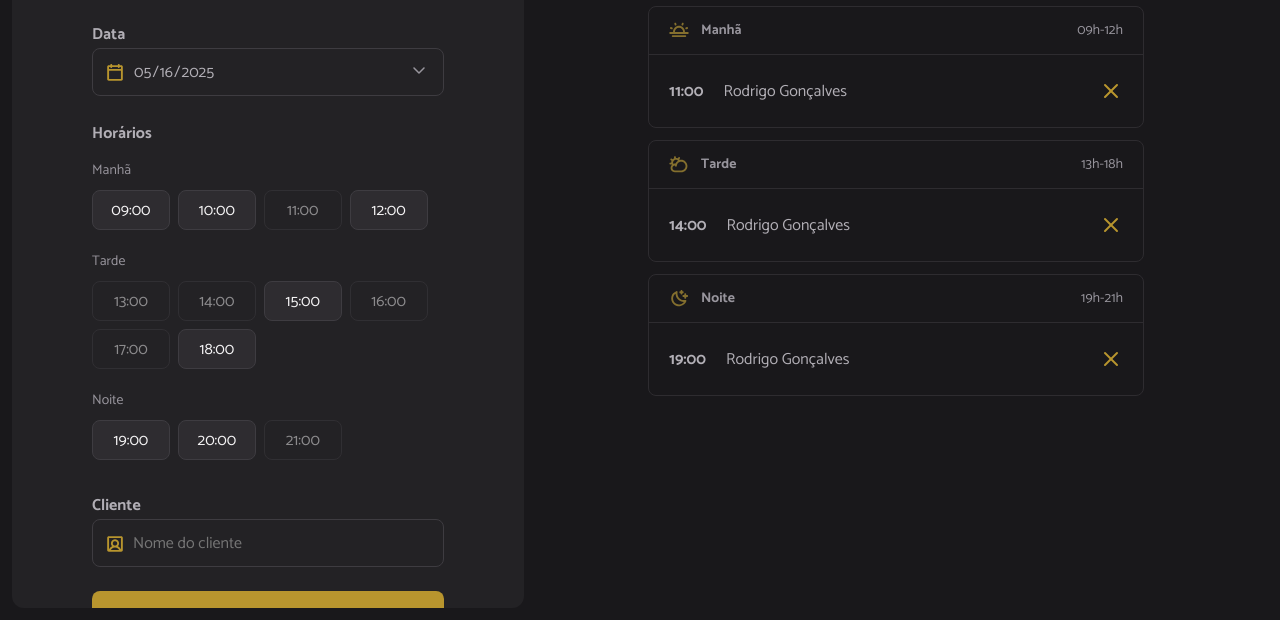
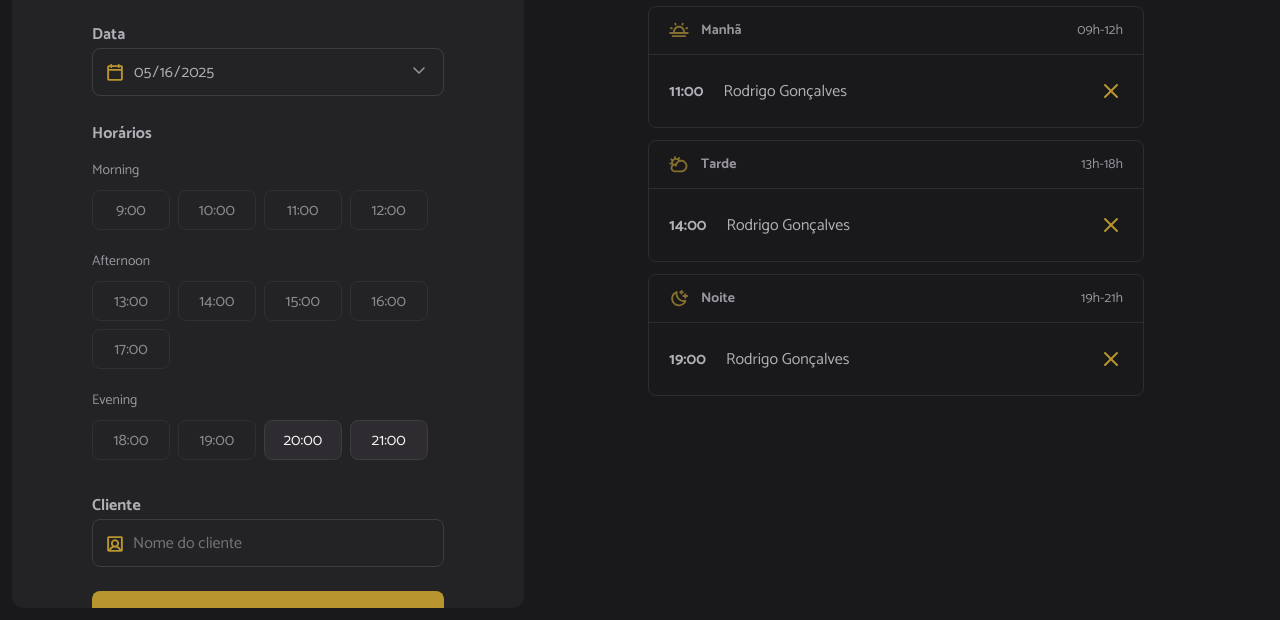
Before and after one commit to matheustizianel/hairday, a website built with webpack: page index.html in a window 1280 px wide. Shown: the part 180-800 px from the top of the page. Built offline with nearby package versions, Linux system fonts and the light colour scheme.

Commit message:
hours dinamically generated

```diff
--- a/index.html
+++ b/index.html
@@ -31,25 +31,30 @@
         <span class="label">Horários</span>
         <ul id="hours" class="hours" aria-label="Horários disponíveis de manhã">
           <!-- Exemplo: Manhã -->
-          <li data-period="morning" class="hour-period">Manhã</li>
+
+          <!-- <li data-period="morning" class="hour-period">Manhã</li>
           <li data-period="morning" value="09:00" class="hour hour-available">09:00</li>
           <li data-period="morning" value="10:00" class="hour hour-available">10:00</li>
           <li data-period="morning" value="11:00" class="hour hour-unavailable">11:00</li>
-          <li data-period="morning" value="12:00" class="hour hour-available">12:00</li>
+          <li data-period="morning" value="12:00" class="hour hour-available">12:00</li> -->
+
           <!-- Exemplo: Tarde  -->
-          <li data-period="morning" class="hour-period">Tarde</li>
+
+          <!-- <li data-period="morning" class="hour-period">Tarde</li>
           <li data-period="afternoon" value="13:00" class="hour hour-unavailable">13:00</li>
           <li data-period="afternoon" value="14:00" class="hour hour-unavailable">14:00</li>
           <li data-period="afternoon" value="15:00" class="hour hour-available">15:00</li>
           <li data-period="afternoon" value="16:00" class="hour hour-unavailable">16:00</li>
           <li data-period="afternoon" value="17:00" class="hour hour-unavailable">17:00</li>
-          <li data-period="afternoon" value="18:00" class="hour hour-available">18:00</li>
+          <li data-period="afternoon" value="18:00" class="hour hour-available">18:00</li> -->
+
           <!-- Exemplo: Noite -->
-          <li data-period="morning" class="hour-period">Noite</li>
+
+          <!-- <li data-period="morning" class="hour-period">Noite</li>
 
           <li data-period="night" value="19:00" class="hour hour-available">19:00</li>
           <li data-period="night" value="20:00" class="hour hour-available">20:00</li>
-          <li data-period="night" value="21:00" class="hour hour-unavailable">21:00</li>
+          <li data-period="night" value="21:00" class="hour hour-unavailable">21:00</li> -->
         </ul>
 
         <label for="client" class="label">Cliente</label>
--- a/src/main.js
+++ b/src/main.js
@@ -7,3 +7,4 @@ import "./styles/schedule.css"
 import "./libs/dayjs.js"
 
 import "./modules/form/submit.js"
+import "./modules/page-load.js"
--- /dev/null
+++ b/src/modules/form/hours-load.js
@@ -0,0 +1,42 @@
+import {openingHours} from "../../utils/opening-hours.js"
+import dayjs from "dayjs"
+
+const hours = document.querySelector("#hours")
+
+export function hoursLoad({date}) {
+    const opening = openingHours.map((hour) => {
+        const [scheduleHour] = hour.split(":")
+
+        const isPastHour = dayjs(date).add(scheduleHour, "hour").isAfter(dayjs())
+
+        return ({
+            hour,
+            available: isPastHour
+        })
+    })
+
+    opening.forEach(({hour, available}) => {
+        const li = document.createElement("li")
+        li.classList.add("hour")
+        li.classList.add(available ? "hour-available" : "hour-unavailable")
+        li.textContent = hour
+
+        if (hour === "9:00") {
+            hourHeaderAdd("Morning")
+        } else if (hour === "13:00") {
+            hourHeaderAdd("Afternoon")
+        } else if (hour === "18:00") {
+            hourHeaderAdd("Evening")
+        }
+
+        hours.append(li)
+    })
+}
+
+function hourHeaderAdd(title) {
+    const header = document.createElement("li")
+    header.classList.add("hour-period")
+    header.textContent = title
+
+    hours.append(header)
+}
--- /dev/null
+++ b/src/modules/page-load.js
@@ -0,0 +1,5 @@
+import { schedulesDay } from "./schedules/load.js"
+
+document.addEventListener("DOMContentLoaded", () => {
+    schedulesDay()
+})
--- /dev/null
+++ b/src/modules/schedules/load.js
@@ -0,0 +1,8 @@
+import { hoursLoad } from "../form/hours-load.js"
+
+const selectedDate = document.querySelector("#date")
+
+export function schedulesDay() {
+    const date = selectedDate.value
+    hoursLoad({date})
+}
```
Also changed, not shown: dist/index.html, dist/main.js, src/modules/load.js (deleted).
